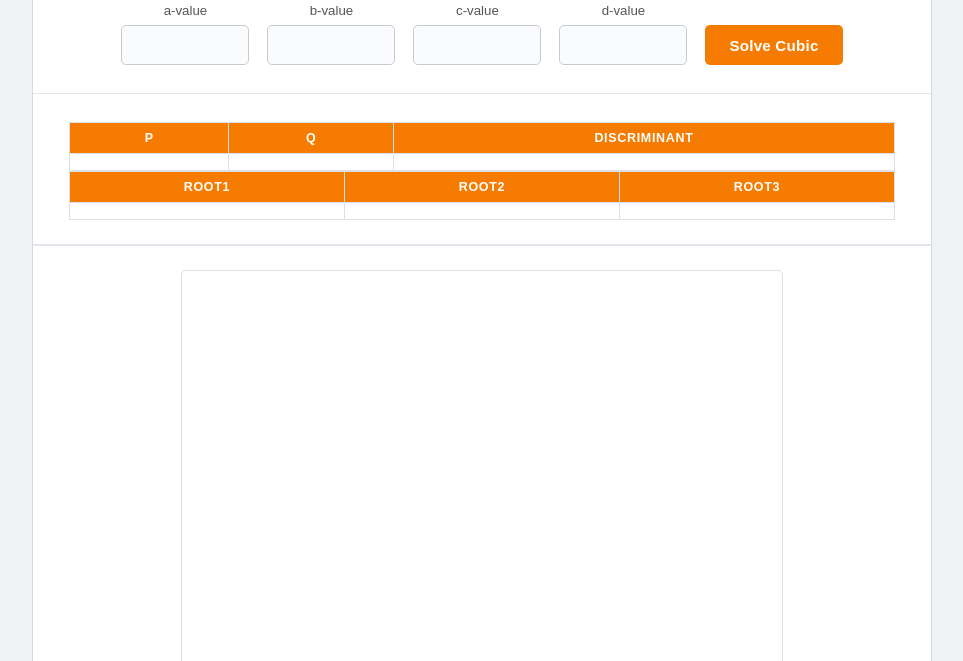
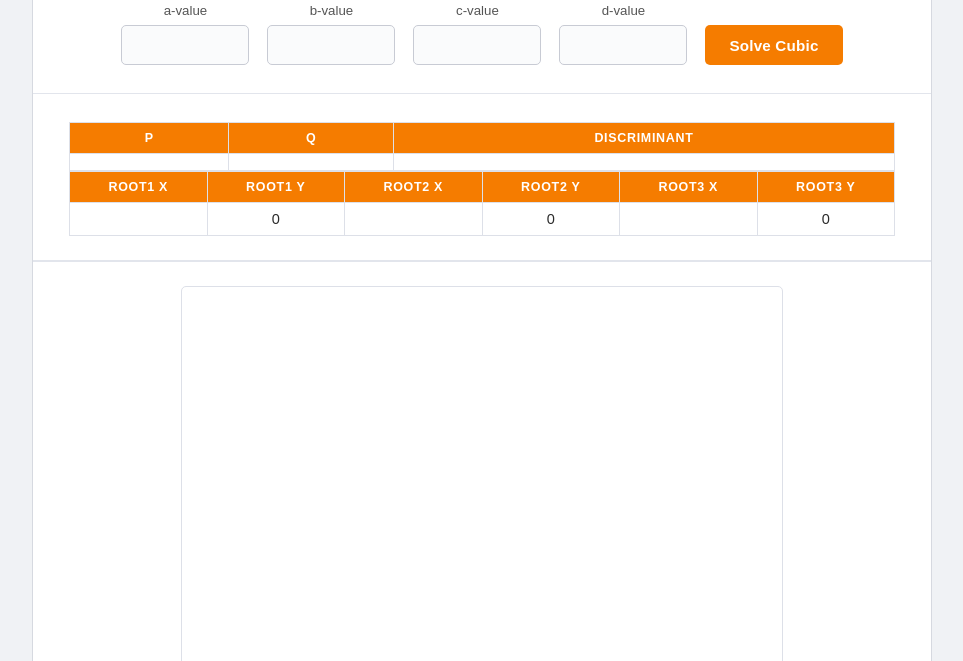
Before and after one commit to chung45678/ics4u-assignment2, a website built with Vite: page index.html in a window 1280 px wide. Shown: the part 139-800 px from the top of the page, without its empty margins (158-1121 px from the left). Built offline with nearby package versions, Linux system fonts and the light colour scheme.

Commit message:
added y roots

```diff
--- a/index.html
+++ b/index.html
@@ -27,15 +27,21 @@
       </table>
       <table>
         <tr>
-          <th>root1</th>
-          <th>root2</th>
-          <th>root3</th>
+          <th>root1 x</th>
+          <th>root1 y</th>
+          <th>root2 x</th>
+          <th>root2 y</th>
+          <th>root3 x</th>
+          <th>root3 y</th>
 
         </tr>
         <tr>
           <td id="root1"></td>
+          <td>0</td>
           <td id="root2"></td>
+          <td>0</td>
           <td id="root3"></td>
+          <td>0</td>
         </tr>
       </table>
     </section>
```
Also changed, not shown: 1 other file.
